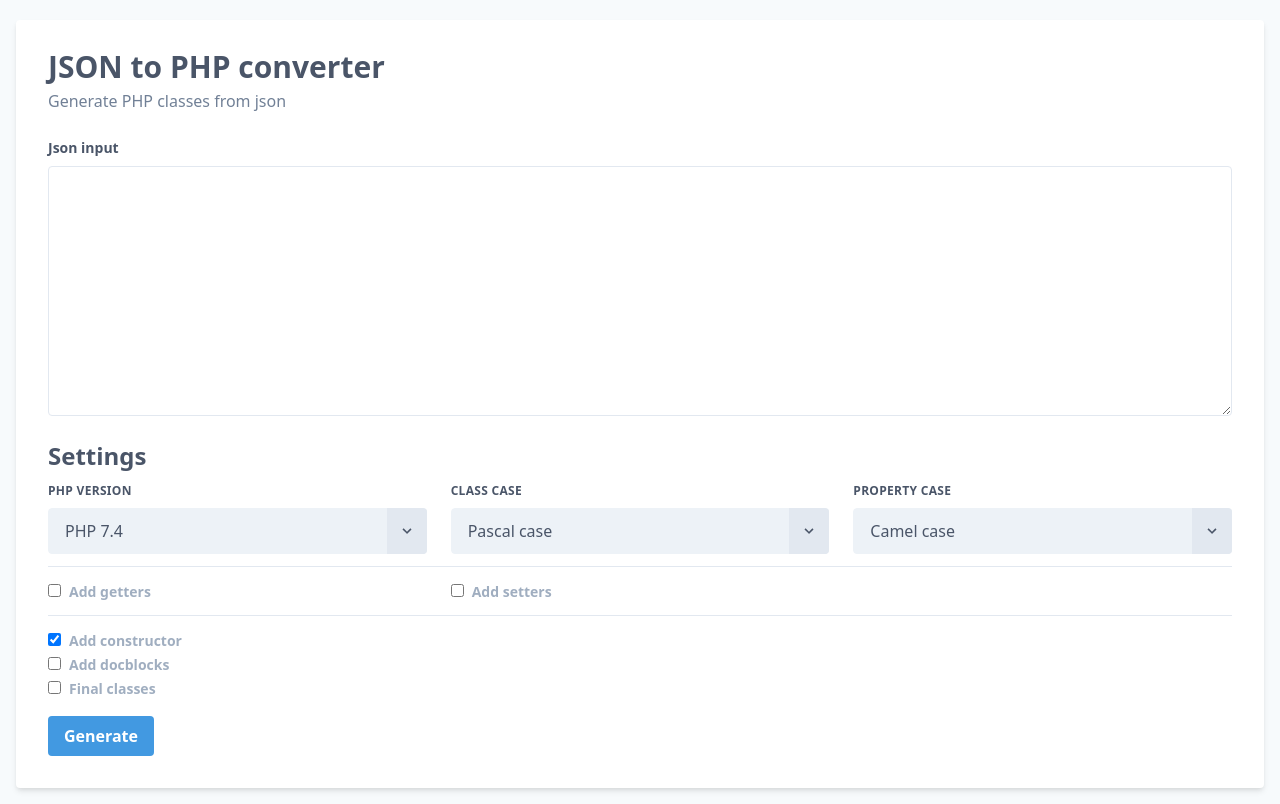
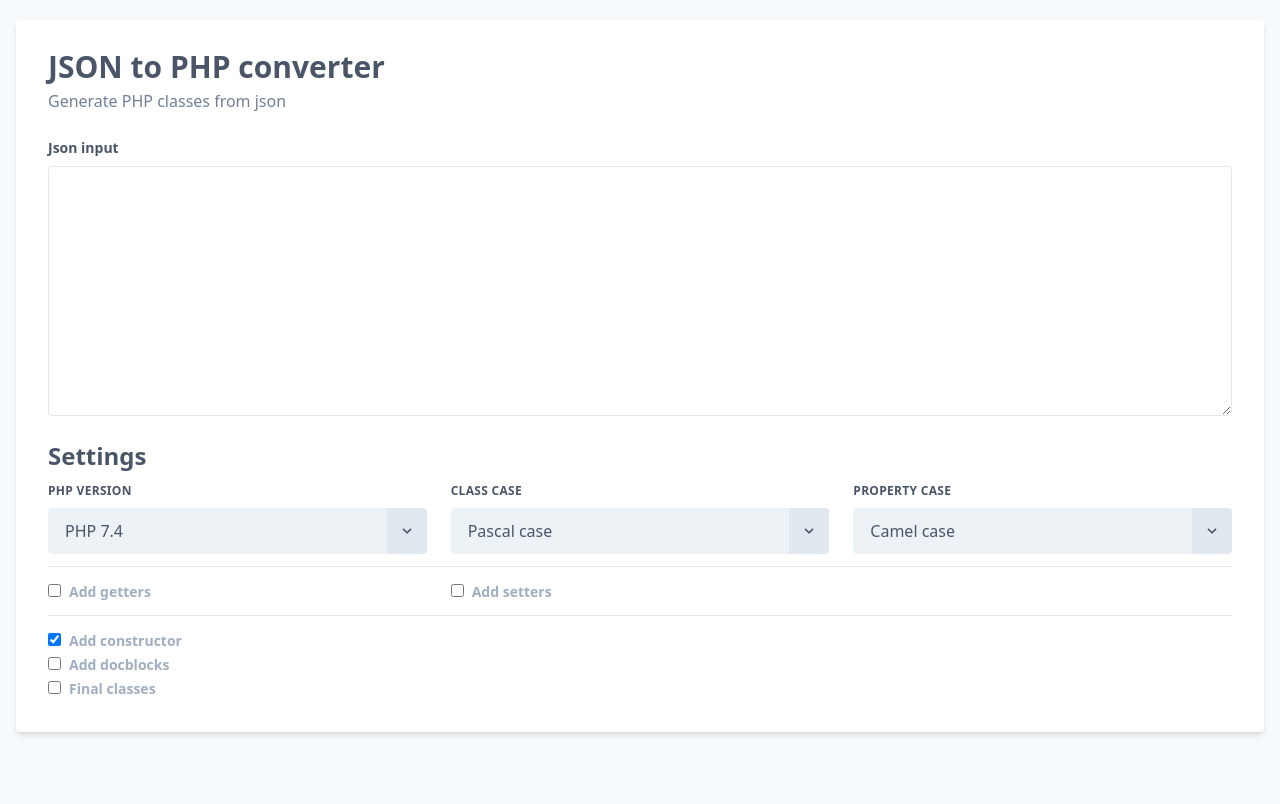
Before and after one commit to jacobdekeizer/json-to-php-generator, a Vue app: page /#/ in a window 1280 px wide. Built offline with nearby package versions, Linux system fonts and the light colour scheme.

Commit message:
Update live when changing data

```diff
--- a/src/views/Home.vue
+++ b/src/views/Home.vue
@@ -10,14 +10,8 @@
 
             <TextArea class="mb-4" id="json-input" label="Json input" @on-value-change="onJsonContentChange"/>
 
-            <div class="mb-4">
-                <h2 class="text-gray-700 text-sm font-bold text-2xl mb-2">Settings</h2>
-                <Settings :settings="settings"/>
-            </div>
-
-            <button @click="generate" class="bg-blue-500 hover:bg-blue-700 text-white font-bold py-2 px-4 rounded">
-                Generate
-            </button>
+            <h2 class="text-gray-700 text-sm font-bold text-2xl mb-2">Settings</h2>
+            <Settings :settings="settings"/>
         </Card>
         <Card v-if="this.code">
             <Code :code="code"/>
@@ -54,21 +48,25 @@
     })
     export default class Home extends Vue {
         private jsonContent = '';
-        private code: string | null = null;
         private class: PhpClass | null = null;
         private settings = new SettingsModel();
         private errorMessage = '';
 
-        public generate(): void {
+        get code(): string | null {
             this.errorMessage = '';
+
+            if (!this.jsonContent) {
+                return null;
+            }
+
             try {
                 this.class = JsonToPhpFactory.make(this.jsonContent);
             } catch (e) {
                 this.errorMessage = e.message;
-                return;
+                return null;
             }
 
-            this.code = (new PhpClassPresenter(this.class, this.settings)).toString();
+            return (new PhpClassPresenter(this.class, this.settings)).toString();
         }
 
         private onJsonContentChange(content: string) {
```
